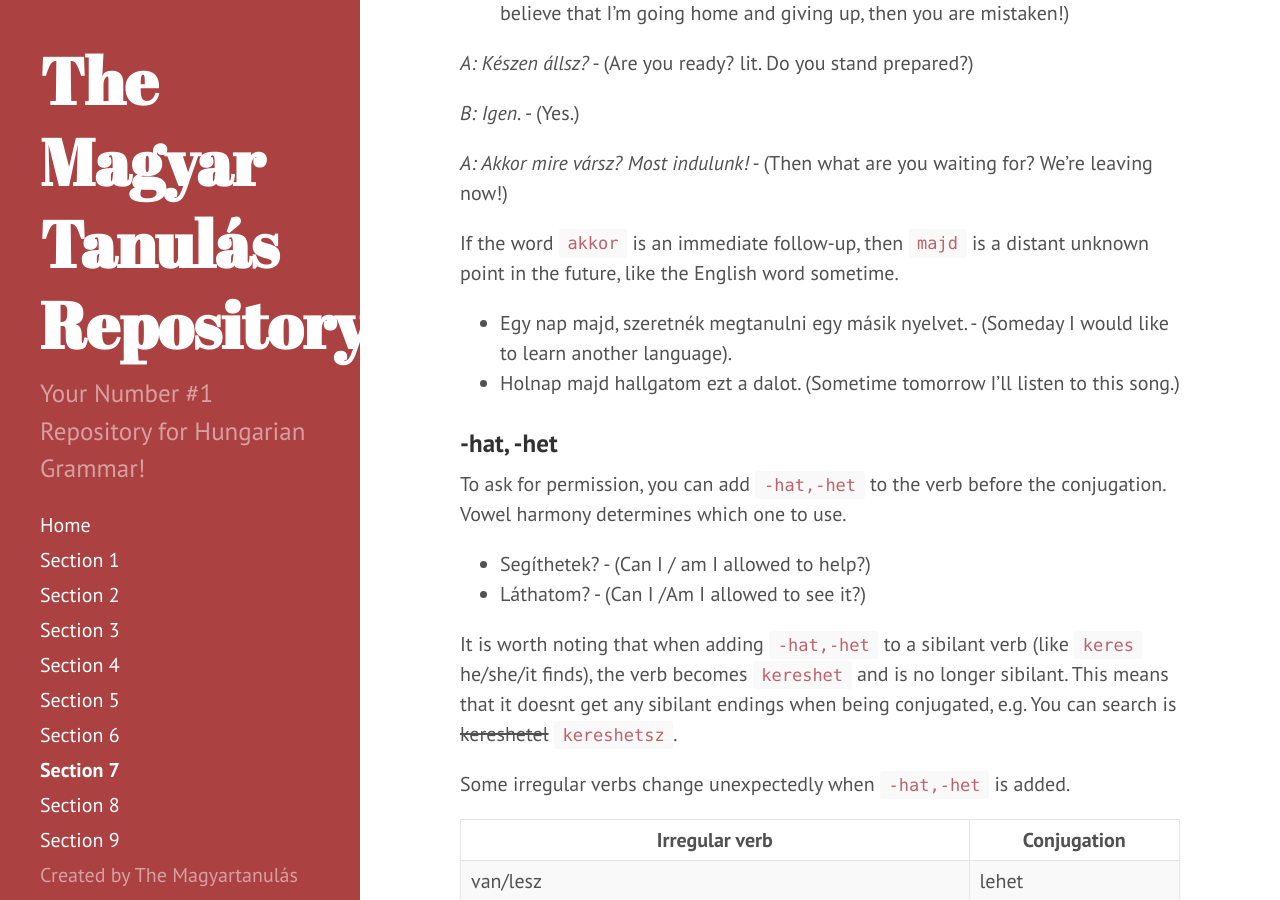
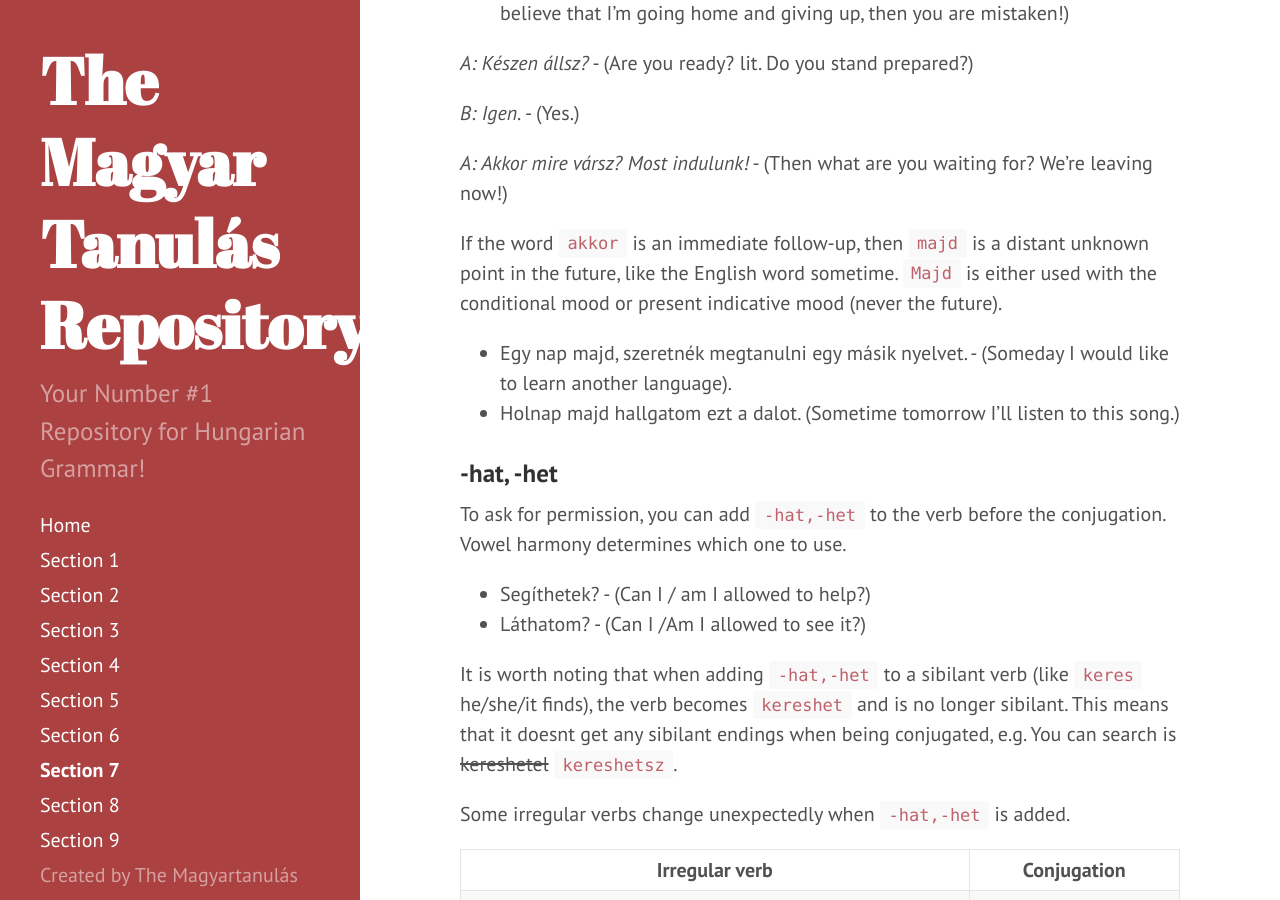
Before and after one commit to Magyartanulas/magyartanulas.github.io, a Jekyll site: the page built from Section7.md, in a window 1280 px wide and 900 px high, scrolled down 3397 px. Built offline with Jekyll 4.4.1, drawn with Linux system fonts in a browser that asks for light colours; Markdown is read by kramdown in place of the engine named in the settings.

Commit message:
Update Section7.md

```diff
--- a/Section7.md
+++ b/Section7.md
@@ -96,7 +96,7 @@ The word `akkor` means then, and is used as an immediate follow-up.
 
 *A: Akkor mire vársz? Most indulunk!* - (Then what are you waiting for? We're leaving now!)
 
-If the word `akkor` is an immediate follow-up, then `majd` is a distant unknown point in the future, like the English word sometime.
+If the word `akkor` is an immediate follow-up, then `majd` is a distant unknown point in the future, like the English word sometime. `Majd` is either used with the conditional mood or present indicative mood (never the future).
 
 * Egy nap majd, szeretnék megtanulni egy másik nyelvet. - (Someday I would like to learn another language).
 * Holnap majd hallgatom ezt a dalot. (Sometime tomorrow I'll listen to this song.)
```
